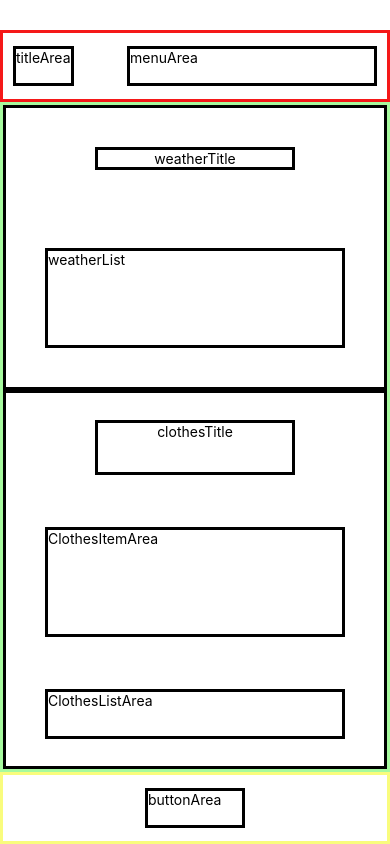
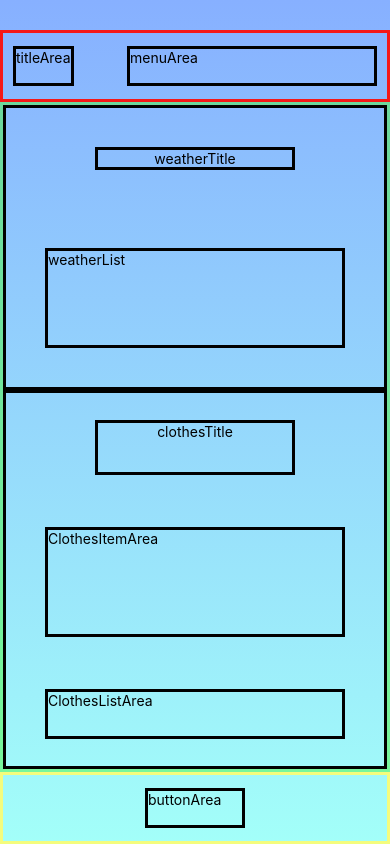
Before and after one commit to jeongho3786/weSeason-react-native, a React Native app: screen / in a window 390 px wide. Built offline with nearby package versions, Linux system fonts and the light colour scheme.

Commit message:
setting background

```diff
--- a/App.tsx
+++ b/App.tsx
@@ -4,15 +4,16 @@ import MainContainer from "./main/mainContainer";
 import FooterContainer from "./footer/footerContainer";
 import { StatusBar } from "expo-status-bar";
 import { StyleSheet, View } from "react-native";
+import { LinearGradient } from "expo-linear-gradient";
 
 export default function App() {
   return (
-    <View style={styles.container}>
+    <LinearGradient colors={["#87B0FF", "#A3FFF9"]} style={styles.container}>
       <HeaderContainer />
       <MainContainer />
       <FooterContainer />
       <StatusBar style="auto" />
-    </View>
+    </LinearGradient>
   );
 }
 
--- a/package.json
+++ b/package.json
@@ -13,7 +13,8 @@
     "react": "16.13.1",
     "react-dom": "16.13.1",
     "react-native": "https://github.com/expo/react-native/archive/sdk-41.0.0.tar.gz",
-    "react-native-web": "~0.13.12"
+    "react-native-web": "~0.13.12",
+    "expo-linear-gradient": "~9.1.0"
   },
   "devDependencies": {
     "@babel/core": "^7.9.0",
```
Also changed, not shown: 1 other file (tests, documents, lock files or other folders).
